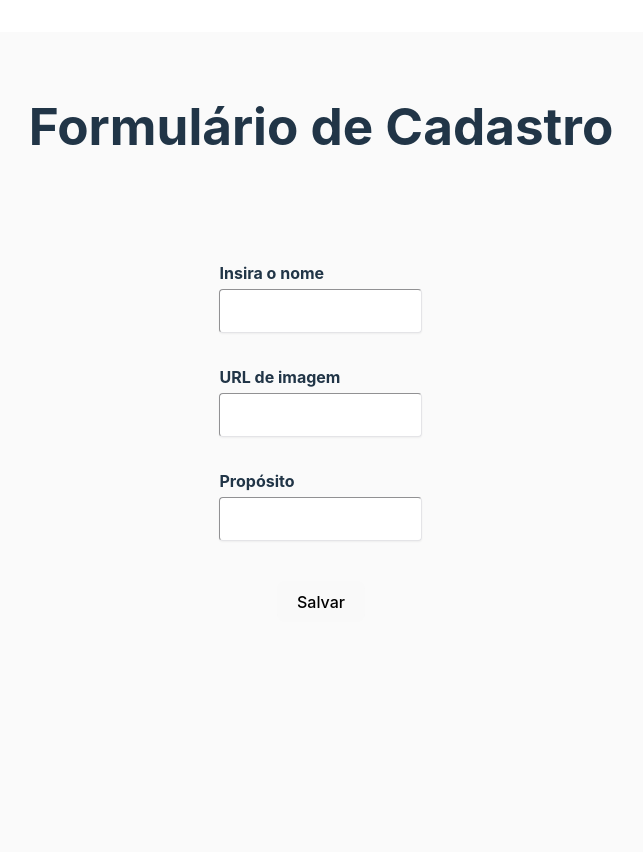
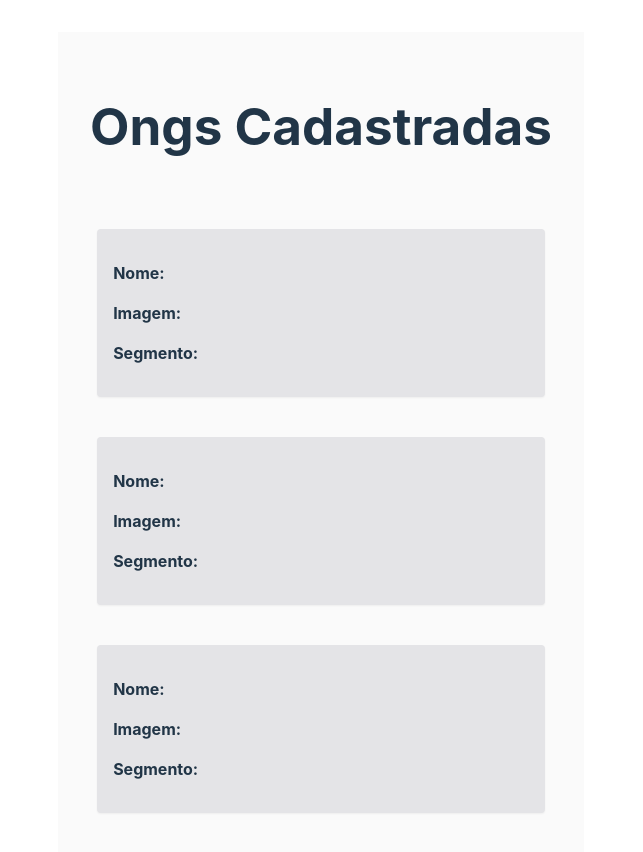
Before and after one commit to marquesflavio/ong-frontend, a React (Vite) app: page / in a window 1280 px wide. Shown: the top 852 px of the page, without its empty margins (319-962 px from the left). Built offline with nearby package versions, Linux system fonts and the light colour scheme.

Commit message:
pág das ongs cadastradas

```diff
--- a/src/App.tsx
+++ b/src/App.tsx
@@ -1,11 +1,13 @@
 import './App.css'
-import { Formulario } from './components/Formulario/Formulario'
+// import { Formulario } from './components/Formulario/Formulario'
+import { OngsCadastradas } from './components/OngsCadastradas/OngsCadastradas'
 
 function App() {
 
   return (
     <main>
-      <Formulario />
+      {/* <Formulario /> */}
+      <OngsCadastradas />
     </main>
   )
 }
--- /dev/null
+++ b/src/components/OngsCadastradas/OngsCadastradas.css
@@ -0,0 +1,24 @@
+.container {
+    height: 100vh;
+    background-color: rgb(250 250 250);
+    display: flex;
+    flex-direction: column;
+    gap: 2.5rem;
+    align-items: start;
+    justify-content: flex-start;
+    padding: 2rem;
+}
+
+.ongs-cadastradas_card {
+    border-color: rgb(228 228 231);
+    border-radius: 0.25rem;
+    box-shadow: 0 1px 2px 0 rgb(0 0 0 / 0.05);
+    background-color: rgb(228 228 231);
+    padding: 1rem;
+    margin: 0px auto;
+    width: 90%;
+}
+.ongs-cadastradas_p {
+    text-align: left;
+    font-weight: bold
+}
--- /dev/null
+++ b/src/components/OngsCadastradas/OngsCadastradas.tsx
@@ -0,0 +1,29 @@
+import './OngsCadastradas.css'
+export function OngsCadastradas() {
+    return (
+        <main className="container">
+            <h1>Ongs Cadastradas</h1>
+
+            <div className='ongs-cadastradas_card'>
+                <p className='ongs-cadastradas_p'>Nome: </p>
+                <p className='ongs-cadastradas_p'>Imagem: </p>
+                <p className='ongs-cadastradas_p'>Segmento: </p>
+            </div>
+            {/* Esses cards serão gerados dinamicamente */}
+            <div className='ongs-cadastradas_card'>
+                <p className='ongs-cadastradas_p'>Nome: </p>
+                <p className='ongs-cadastradas_p'>Imagem: </p>
+                <p className='ongs-cadastradas_p'>Segmento: </p>
+            </div>
+
+            <div className='ongs-cadastradas_card'>
+                <p className='ongs-cadastradas_p'>Nome: </p>
+                <p className='ongs-cadastradas_p'>Imagem: </p>
+                <p className='ongs-cadastradas_p'>Segmento: </p>
+            </div>
+
+
+
+        </main>
+    )
+}
```
